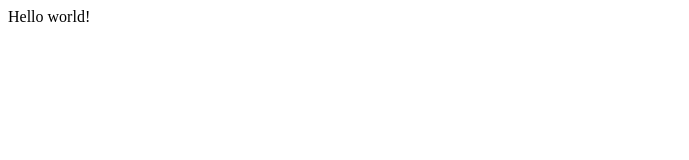
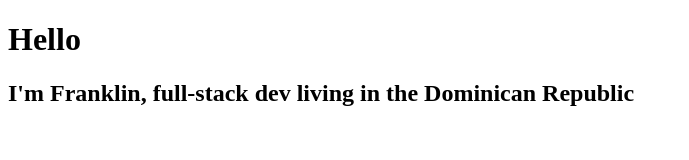
Before and after one commit to fcastillo18/gatsby-bootcamp, a Gatsby site: page / in a window 1280 px wide. Shown: the whole page, without its empty margins (0-689 px from the left). Built offline with nearby package versions, Linux system fonts and the light colour scheme; Gatsby itself is replaced by a stand-in of ours.

Commit message:
Hello World with gatsby

```diff
--- a/src/pages/index.js
+++ b/src/pages/index.js
@@ -1,3 +1,12 @@
 import React from "react"
 
-export default () => <div>Hello world!</div>
+const IndexPage = () => {
+  return (
+    <div>
+      <h1>Hello</h1>
+      <h2>I'm Franklin, full-stack dev living in the Dominican Republic</h2>
+    </div>
+  )
+}
+
+export default IndexPage
```
